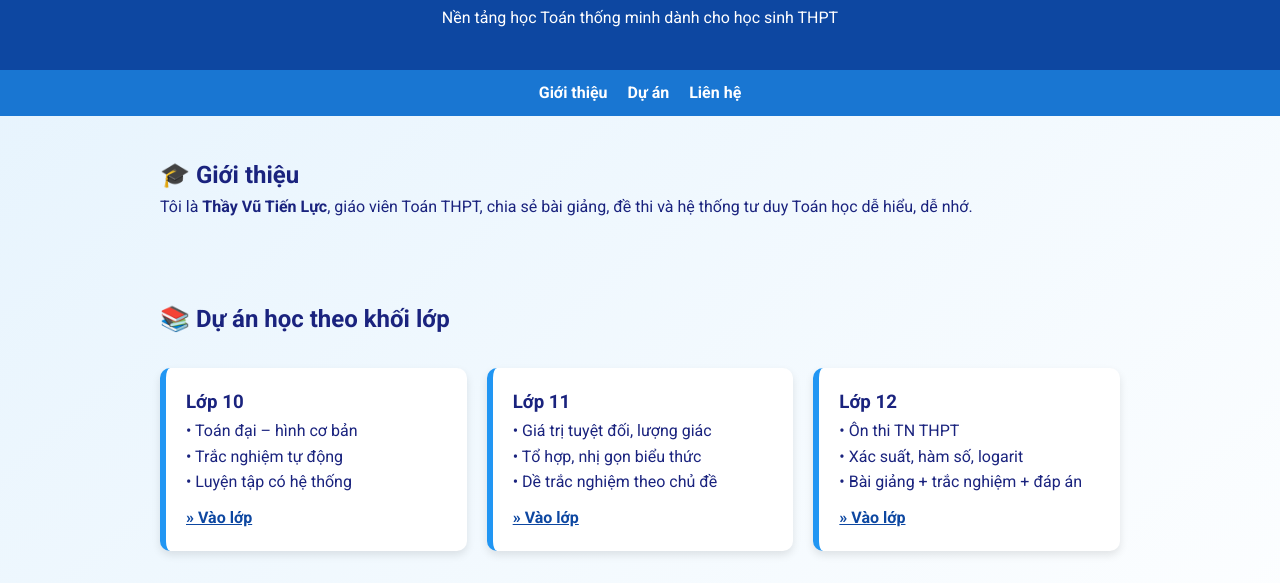
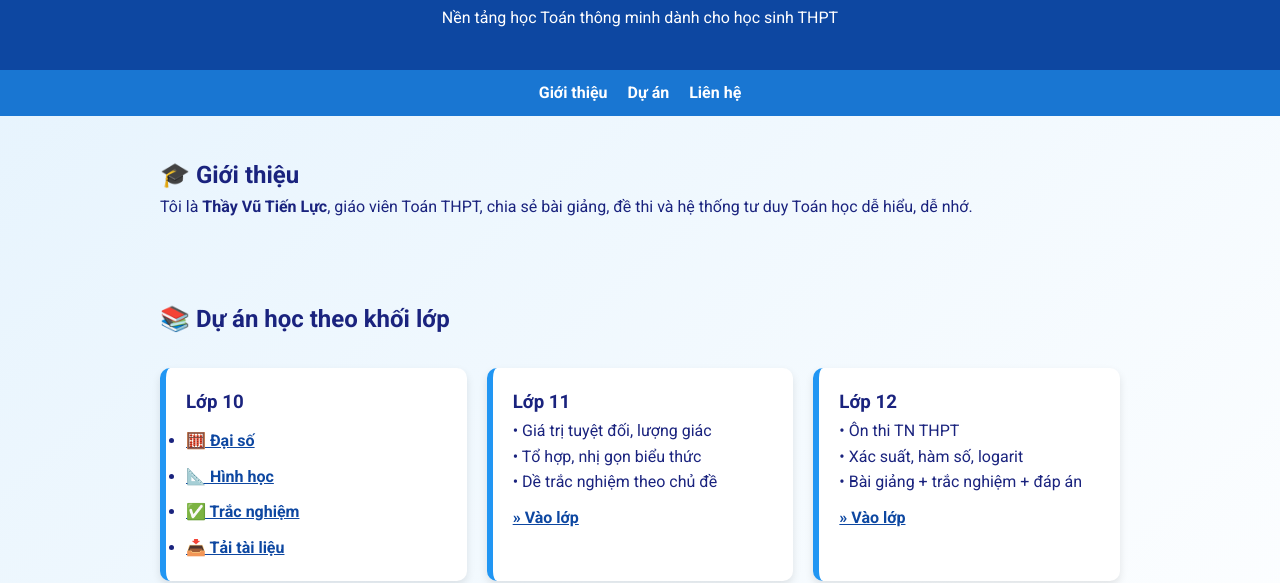
Before and after one commit to Vutienluc178/nhc, a plain HTML site: page index.html in a window 1280 px wide. Shown: the part 229-812 px from the top of the page. Drawn offline with Linux system fonts and the light colour scheme.

Commit message:
Update index.html

```diff
--- a/index.html
+++ b/index.html
@@ -93,7 +93,7 @@
   <header>
     <img src="https://via.placeholder.com/120" alt="Thầy Lực">
     <h1>HỌC TOÁN - THẦY VŨ TIẺN LỰC - NHC</h1>
-    <p>Nền tảng học Toán thống minh dành cho học sinh THPT</p>
+    <p>Nền tảng học Toán thông minh dành cho học sinh THPT</p>
   </header>
 
   <nav>
@@ -111,9 +111,14 @@
     <h2>📚 Dự án học theo khối lớp</h2>
     <div class="grades">
       <div class="grade-box">
-        <h3>Lớp 10</h3>
-        <p>• Toán đại – hình cơ bản<br>• Trắc nghiệm tự động<br>• Luyện tập có hệ thống</p>
-        <a href="#">&raquo; Vào lớp</a>
+       <h3>Lớp 10</h3>
+<ul>
+  <li><a href="lop10/daiso.html">🧮 Đại số</a></li>
+  <li><a href="lop10/hinhhoc.html">📐 Hình học</a></li>
+  <li><a href="lop10/tracnghiem.html">✅ Trắc nghiệm</a></li>
+  <li><a href="lop10/tailieu.html">📥 Tải tài liệu</a></li>
+</ul>
+
       </div>
       <div class="grade-box">
         <h3>Lớp 11</h3>
```
